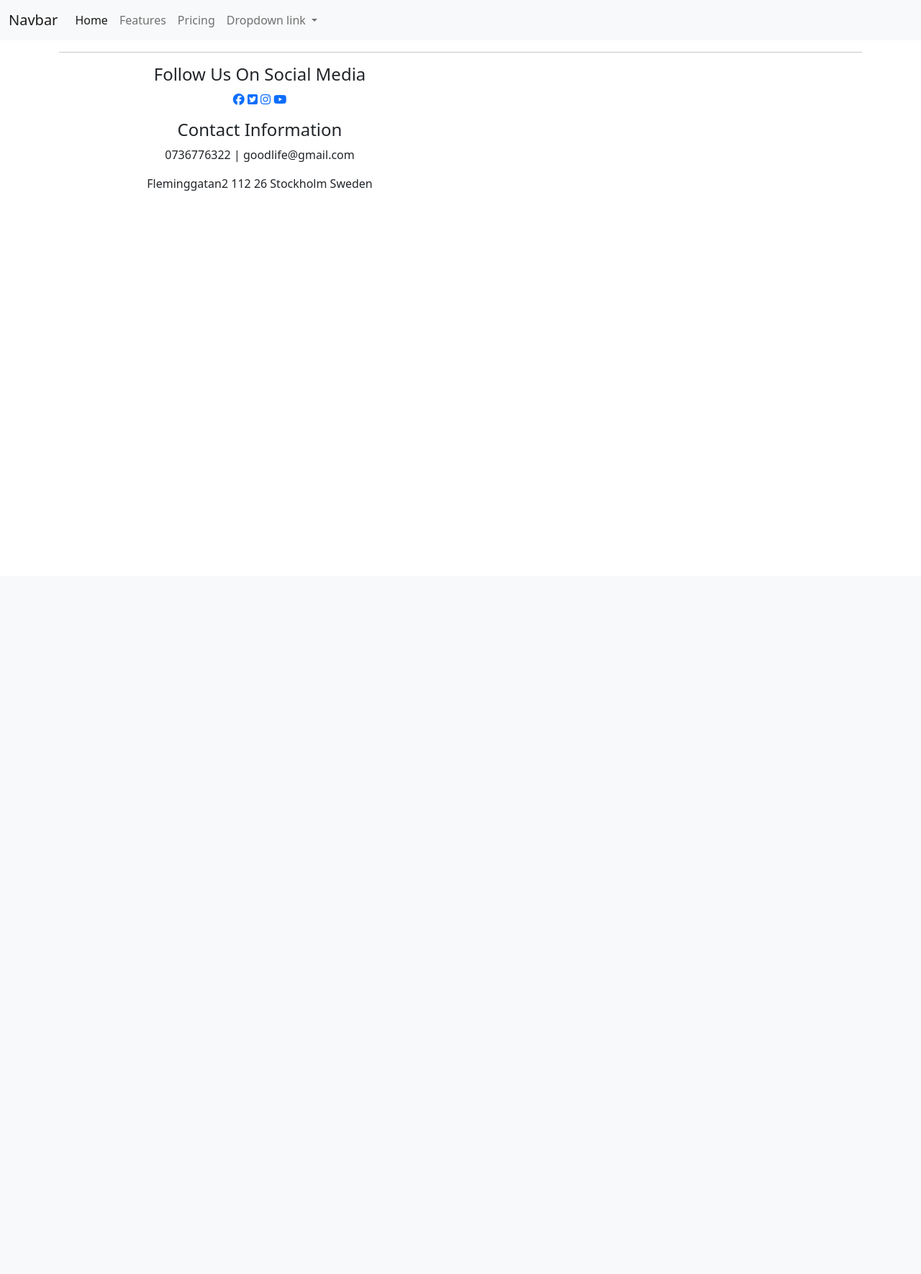
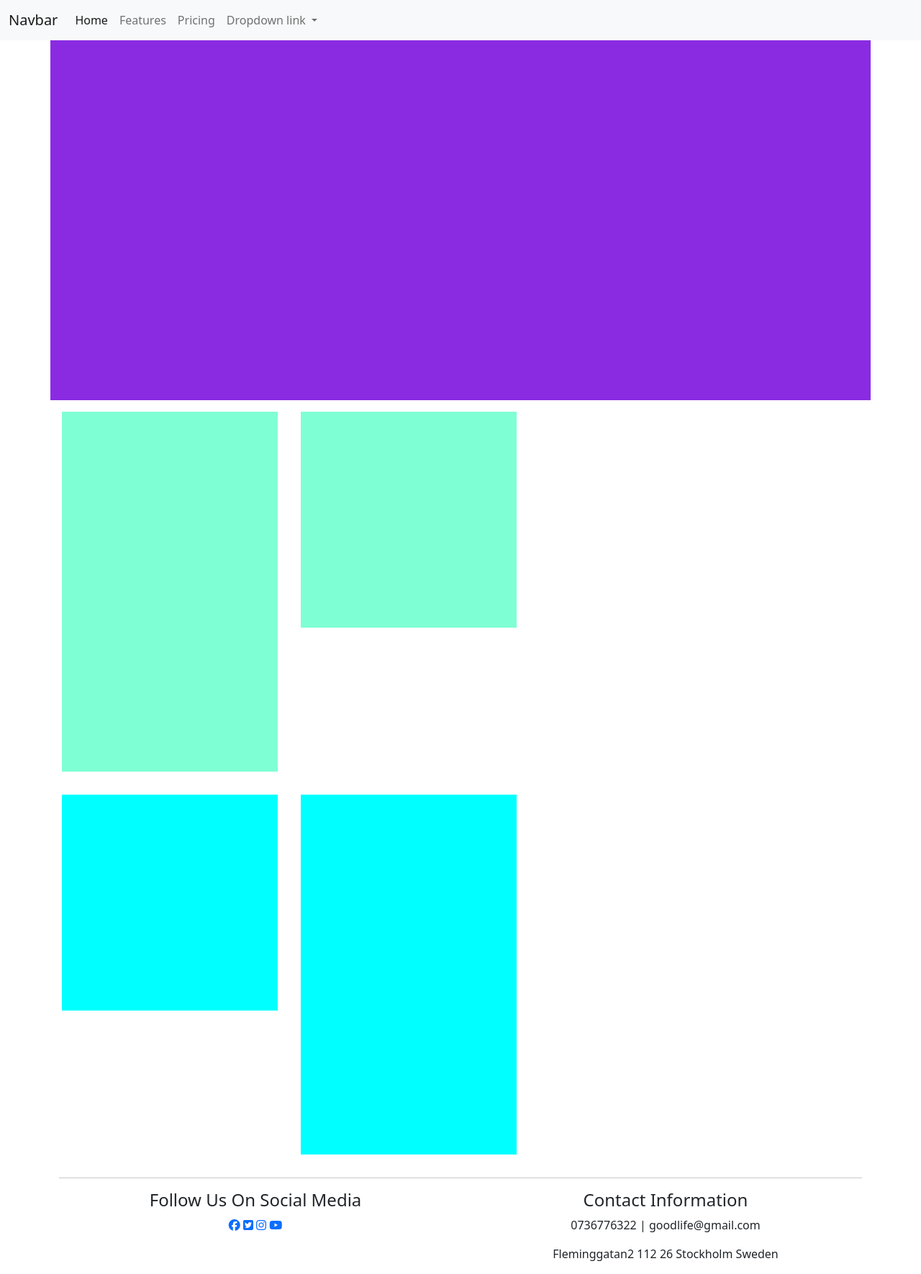
Before and after one commit to Ewie1/CI_PP4_Wildlifers, a Django app: page / in a window 1280 px wide. Shown: the whole page at 72% size. Before the commit the page ends 265 px from the top, so only its background shows below. Run offline with Django 3.2, Linux system fonts and the light colour scheme; some libraries are stand-ins or nearby versions.

Commit message:
Add layout for home page content and add bootstrap script for navbar drop down links

```diff
--- a/home/templates/home/index.html
+++ b/home/templates/home/index.html
@@ -1 +1,29 @@
 {% extends "base.html" %}
+
+{% block content %}
+<section>
+    <div class="container">
+        <div class="row">
+            <div class="col-sm-12" style="background-color: blueviolet; height: 500px;"></div>
+        </div>
+    </div>
+</section>
+<section>
+    <div class="container">
+        <div class="row">
+            <div class="col-md-6-col-sm-6 m-3" style="background-color: aquamarine; height: 500px; width: 300px;"></div>
+            <div class="col-md-6-col-sm-6 m-3" style="background-color: aquamarine; height: 300px; width: 300px;"></div>
+        </div>
+    </div>
+
+</section>
+<section>
+    <div class="container">
+        <div class="row">
+            <div class="col-md-6-col-sm-6 m-3" style="background-color: aqua; height: 300px; width: 300px;"></div>
+            <div class="col-md-6-col-sm-6 m-3" style="background-color: aqua; height: 500px; width: 300px;"></div>
+        </div>
+    </div>
+
+</section>
+{% endblock %}
--- a/templates/base.html
+++ b/templates/base.html
@@ -25,7 +25,7 @@
         <nav class="navbar navbar-expand-lg navbar-light bg-light">
             <div class="container-fluid">
               <a class="navbar-brand" href="#">Navbar</a>
-              <button class="navbar-toggler" type="button" data-bs-toggle="collapse" data-bs-target="#navbarNavDropdown" aria-controls="navbarNavDropdown" aria-expanded="false" aria-label="Toggle navigation">
+              <button class="navbar-toggler" type="button" data-bs-toggle="collapse" data-bs-target="#navbarNavDropdown" aria-controls="navbarNavDropdown" aria-label="Toggle navigation">
                 <span class="navbar-toggler-icon"></span>
               </button>
               <div class="collapse navbar-collapse" id="navbarNavDropdown">
@@ -59,6 +59,7 @@
 <footer>
   <div class="container">
     <hr>
+    <div class="row">
       <div class="col-sm-6 col-md-6 text-center media-links">
         <h4 class="follow-us general-sub">Follow Us On Social Media</h4>
         <ul class="list-unstyled">
@@ -81,12 +82,19 @@
             <p>0736776322 | goodlife@gmail.com</p>
             <p>Fleminggatan2 112 26 Stockholm Sweden</p>
           </div>
+        </div>
       </div>
+    </div>
   </div>
 </footer>
 
 <!-- font awesome script-->
 <script src="https://kit.fontawesome.com/4847b8087f.js" crossorigin="anonymous"></script>
 
+ <!-- Bootstrap v.5.1.3 JavaScript Bundle with Popper -->
+<script src="https://cdn.jsdelivr.net/npm/bootstrap@5.0.1/dist/js/bootstrap.bundle.min.js"
+    integrity="sha384-gtEjrD/SeCtmISkJkNUaaKMoLD0//ElJ19smozuHV6z3Iehds+3Ulb9Bn9Plx0x4" crossorigin="anonymous">
+  </script>
+
 </body>
 </html>
```
